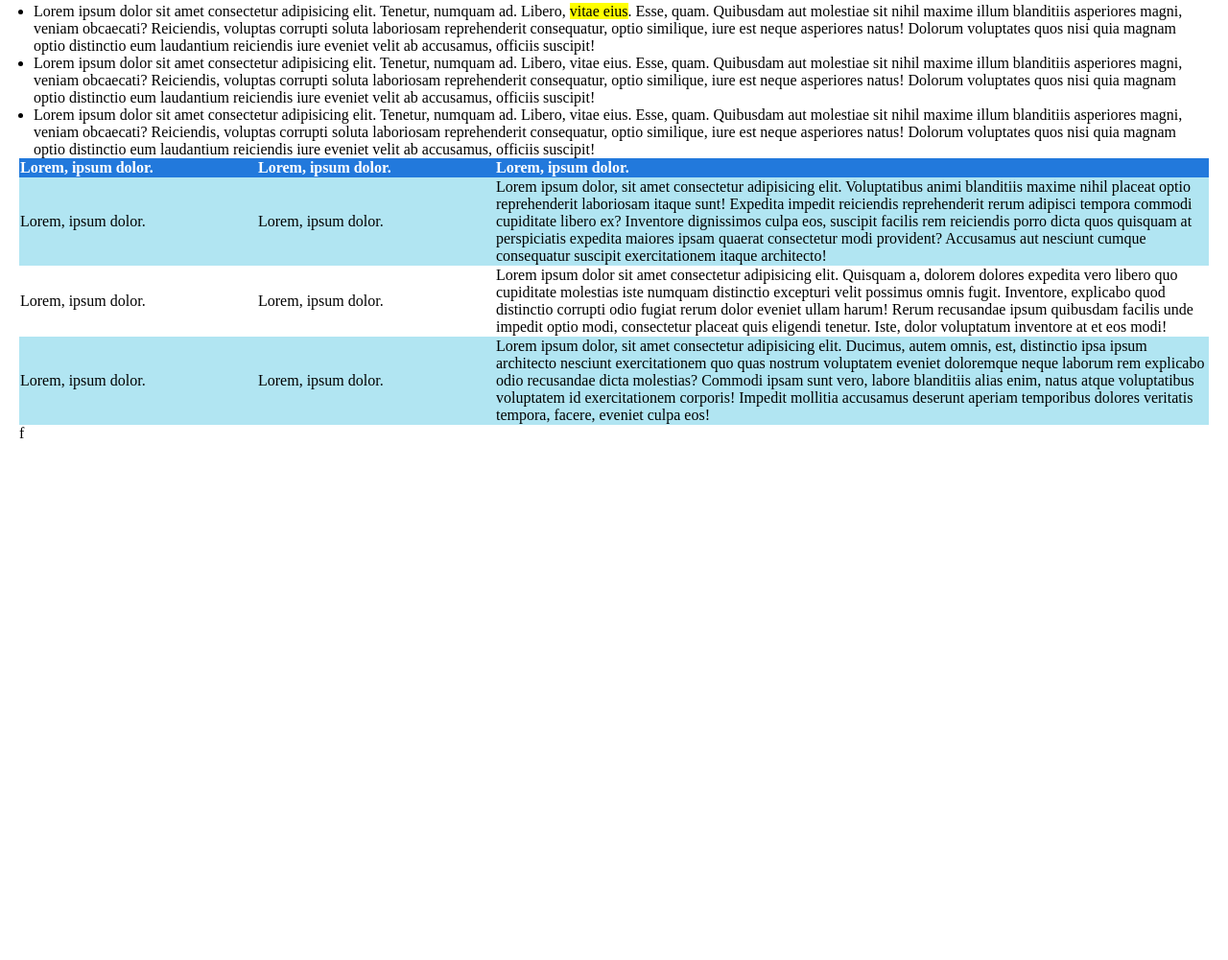
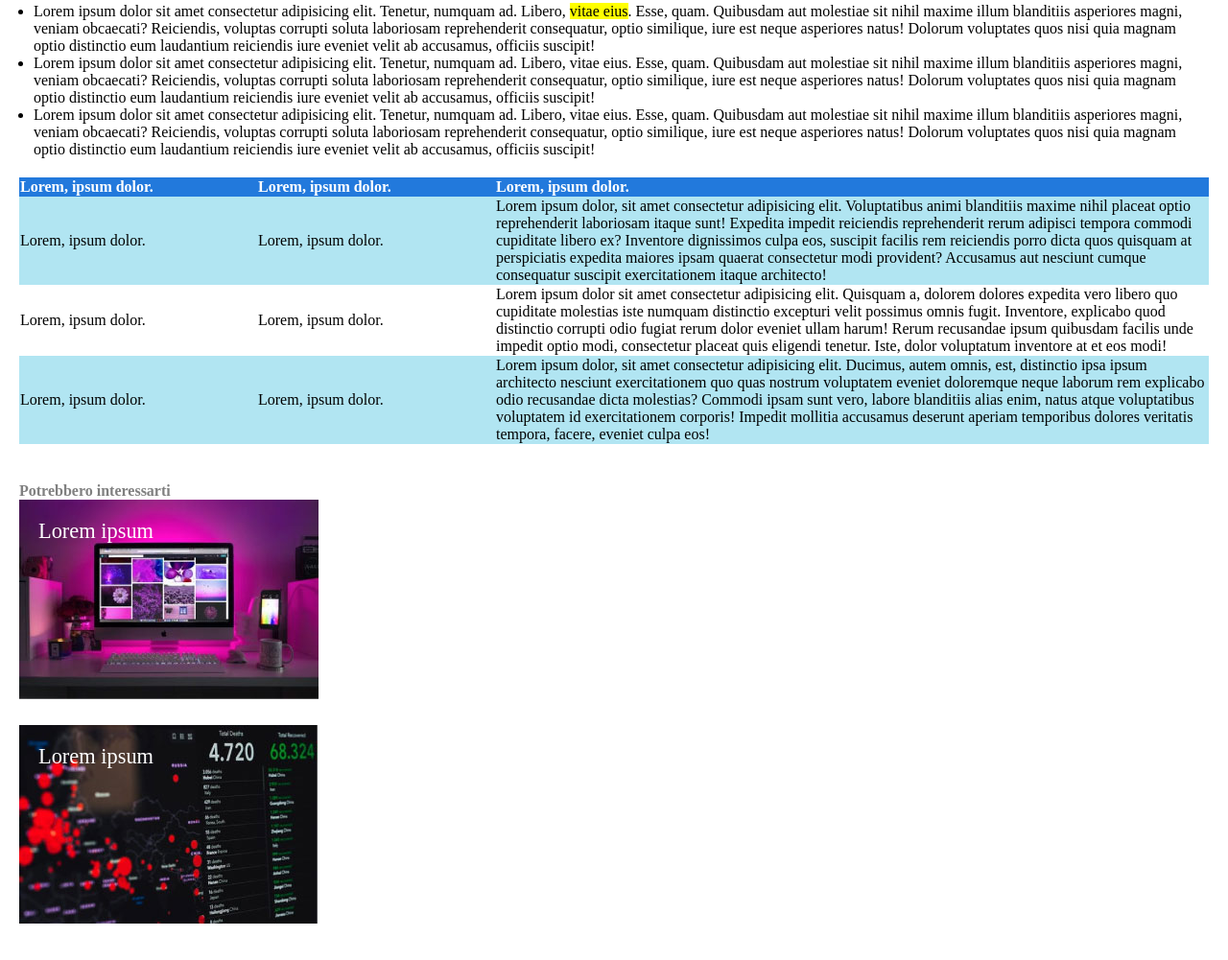
Before and after one commit to AnotherDebug/html-css-booleaner, a plain HTML site: page index.html in a window 1280 px wide. Shown: the part 856-1857 px from the top of the page at 96% size. Before the commit the page ends 1337 px from the top, so only its background shows below. Drawn offline with Linux system fonts and the light colour scheme.

Commit message:
fine esercizio

```diff
--- a/css/style.css
+++ b/css/style.css
@@ -62,7 +62,7 @@ ul {
 table {
     width: 100%;
     border-spacing: 0px;
-    margin: 0;
+    margin-top: 20px;
 }
 
 .small {
@@ -84,3 +84,37 @@ thead {
 }
 
 /* FOOTER */
+
+footer{
+    margin-top: 40px;
+}
+
+footer p{
+    color: gray;
+    font-weight: 800;
+}
+
+.first-img p {
+    background-image: url('../img/monitor.jpg');
+    background-repeat: no-repeat;
+    color: #FFFFFF;
+    font-size: 140%;
+    font-weight: normal;
+    text-align: left;
+    width: 312px;
+    height: 190px;
+    padding: 20px;
+}
+
+.second-img p {
+    margin-top: 5px;
+    background-image: url('../img/graph.jpg');
+    background-repeat: no-repeat;
+    color: #FFFFFF;
+    font-size: 140%;
+    font-weight: normal;
+    text-align: left;
+    width: 312px;
+    height: 190px;
+    padding: 20px;
+}
--- a/index.html
+++ b/index.html
@@ -127,7 +127,17 @@
 
         <!-- FOOTER -->
         <!-- Siti di interesse -->
-        <footer>f</footer>
+        <footer>
+            <p>Potrebbero interessarti</p>
+            <div class="footer-img">
+                <div class="first-img">
+                    <p>Lorem ipsum</p>
+                </div>
+                <div class="second-img">
+                    <p>Lorem ipsum</p>
+                </div>
+            </div>
+        </footer>
         <!-- /Siti di interesse -->
     </div>
 
```
